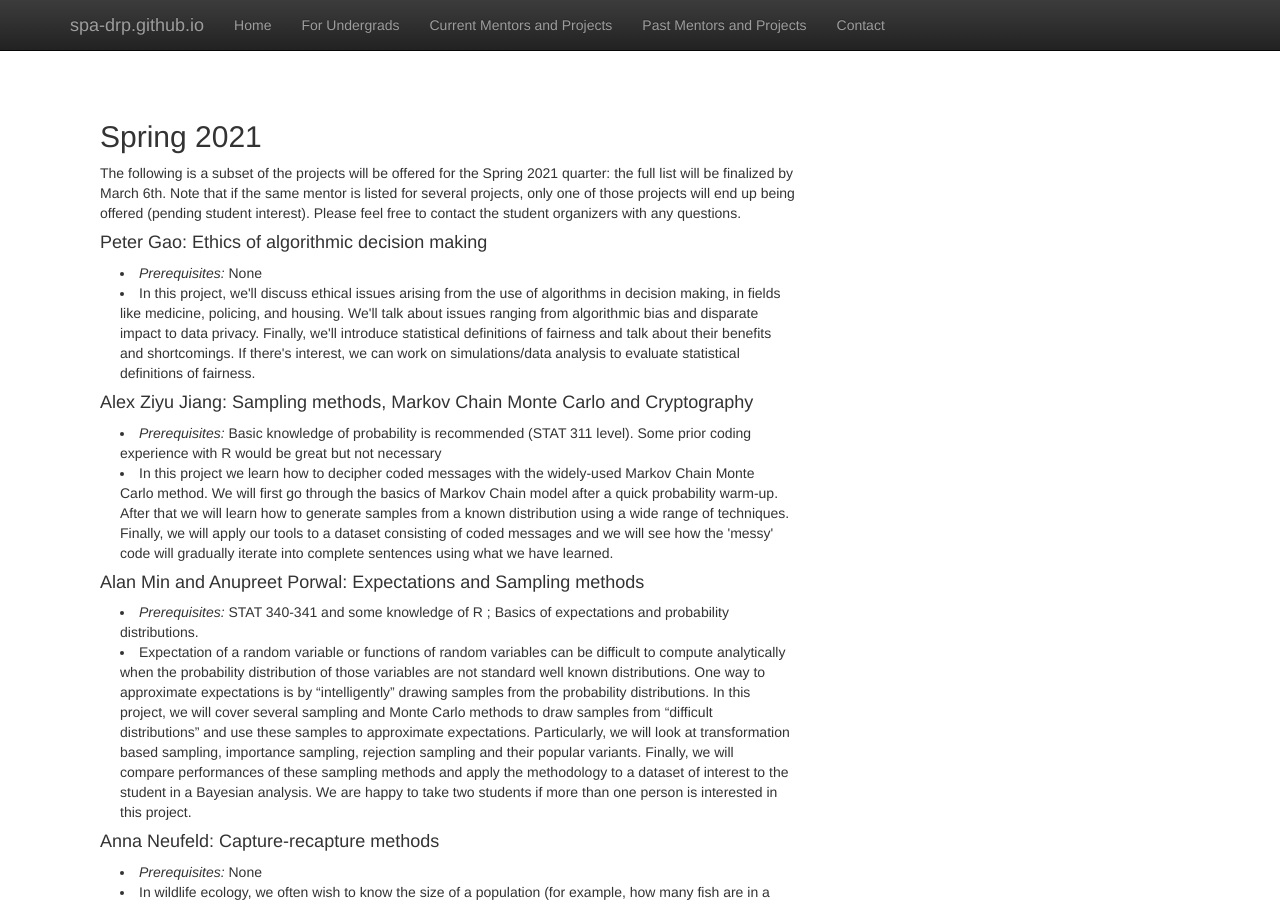
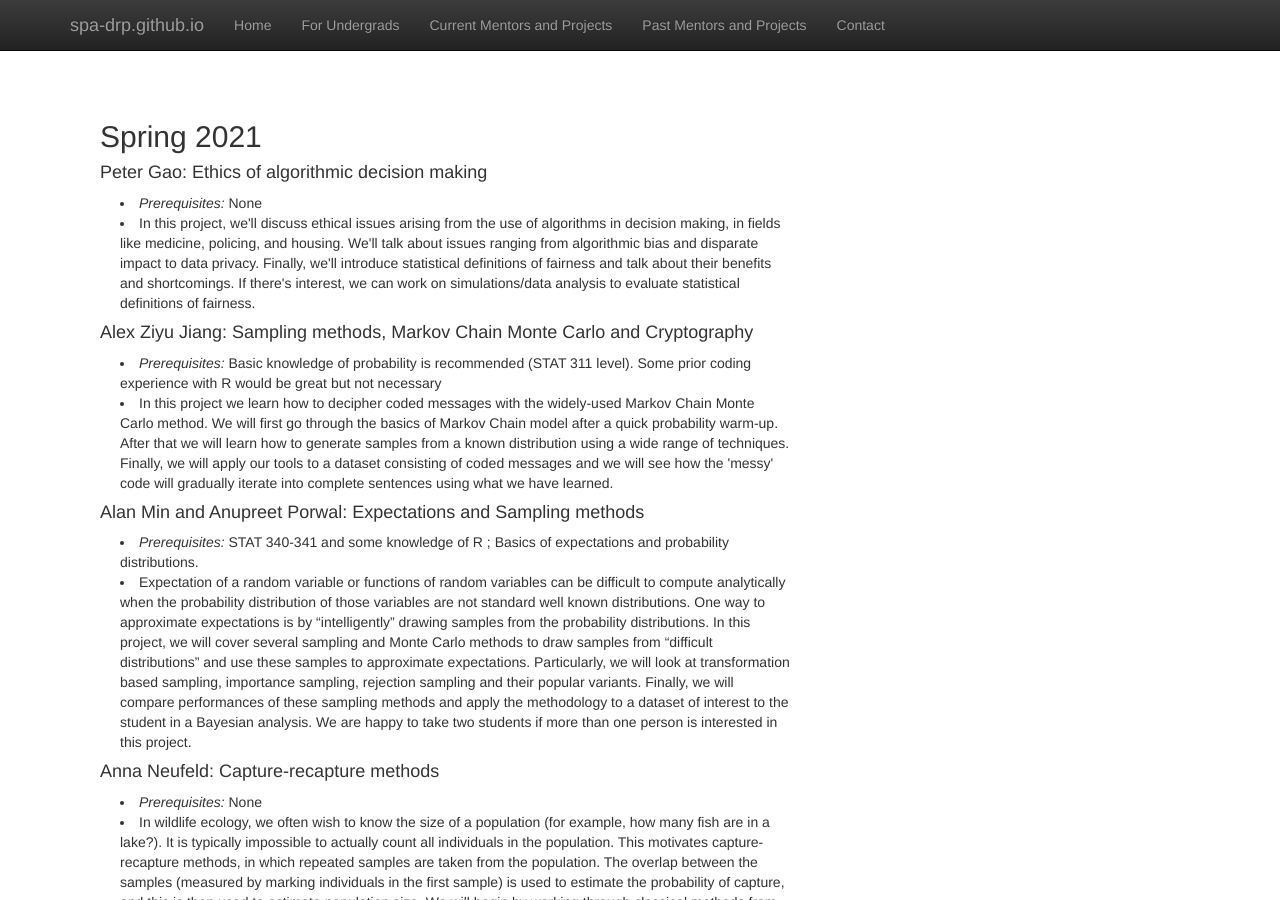
Before and after one commit to SPA-DRP/spa-drp.github.io, a Jekyll site: the page built from currentmentors.html, in a window 1280 px wide and 900 px high. Built offline with Jekyll 4.4.1, drawn with Linux system fonts in a browser that asks for light colours; nearby versions of some CDN libraries; library files that are not in the unit come from our copies.

Commit message:
Added application

```diff
--- a/currentmentors.html
+++ b/currentmentors.html
@@ -6,10 +6,6 @@
 
 <div class="col-md-8">
   <h2 style="padding-top: 10px;" class="featurette-heading">Spring  2021</h2>
-  <p> The following is a subset of the projects will be offered for the Spring 2021 quarter: the full list will be finalized by March 6th. Note that if the same mentor is listed for several
-    projects, only one of those projects will end up being offered (pending student interest). Please feel free to contact
-    the student organizers with any questions.
-    </p>
 
     <h4> Peter Gao: Ethics of algorithmic decision making </h4>
     <p class="content" style="padding:0px;margin:0px 20px 0px;">
--- a/index.html
+++ b/index.html
@@ -8,7 +8,8 @@
   <h2 style="padding-top: 10px;" class="featurette-heading"> </h2>
   <p class="lead">
   Welcome to the homepage for the Directed Reading Program of the <a href = "http://students.washington.edu/spassc/">Statistics and Probability Association</a>
-  (SPA) at the University of Washington. The undergraduate application for Spring 2021 will open on March 6th and will be due by 11:59PM on March 19th.
+  (SPA) at the University of Washington. The undergraduate application for Spring 2021 is now open and is due by 11:59PM on March 19th.
+  <a href=https://docs.google.com/forms/d/e/1FAIpQLSee5ufF7DGMRrSEXaMFEZ77PU0iJmGLOyin3ECYM3qx7VKMOw/viewform?usp=sf_link> Apply here! </a>
   Undergraduates can expect to hear an admissions decision around March 24th. The DRP program will be entirely virtual for Spring 2021.
   Please feel free to <a href=https://spa-drp.github.io/contact.html> contact </a> the student organizers with
     any questions.
--- a/undergrads.html
+++ b/undergrads.html
@@ -14,7 +14,8 @@
 </p>
   <h3> How to apply? </h3>
   <p>
-  The Spring 2021 Application will be posted on 3/6 and will be due by 3/19 at 11:59PM.
+  The Spring 2021 Application is due by 3/19 at 11:59PM. <a href = https://docs.google.com/forms/d/e/1FAIpQLSee5ufF7DGMRrSEXaMFEZ77PU0iJmGLOyin3ECYM3qx7VKMOw/viewform?usp=sf_link>
+    Apply here! </a>
   You should expect to hear from us about whether or not you were accepted into the program and about your assigned mentor before the start of
   Spring quarter. </p>
   <h3> What are the admissions criteria? </h3>
```
